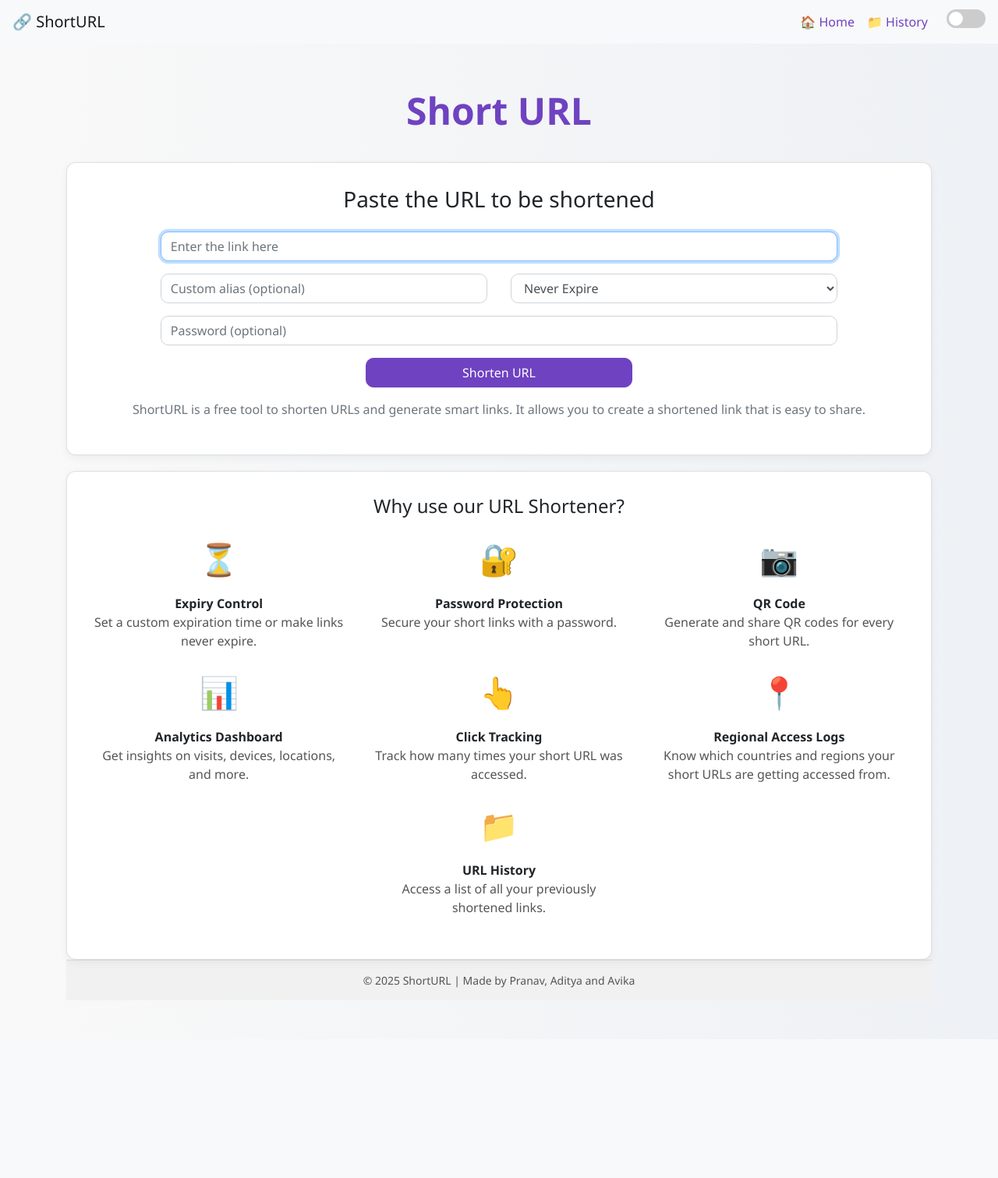
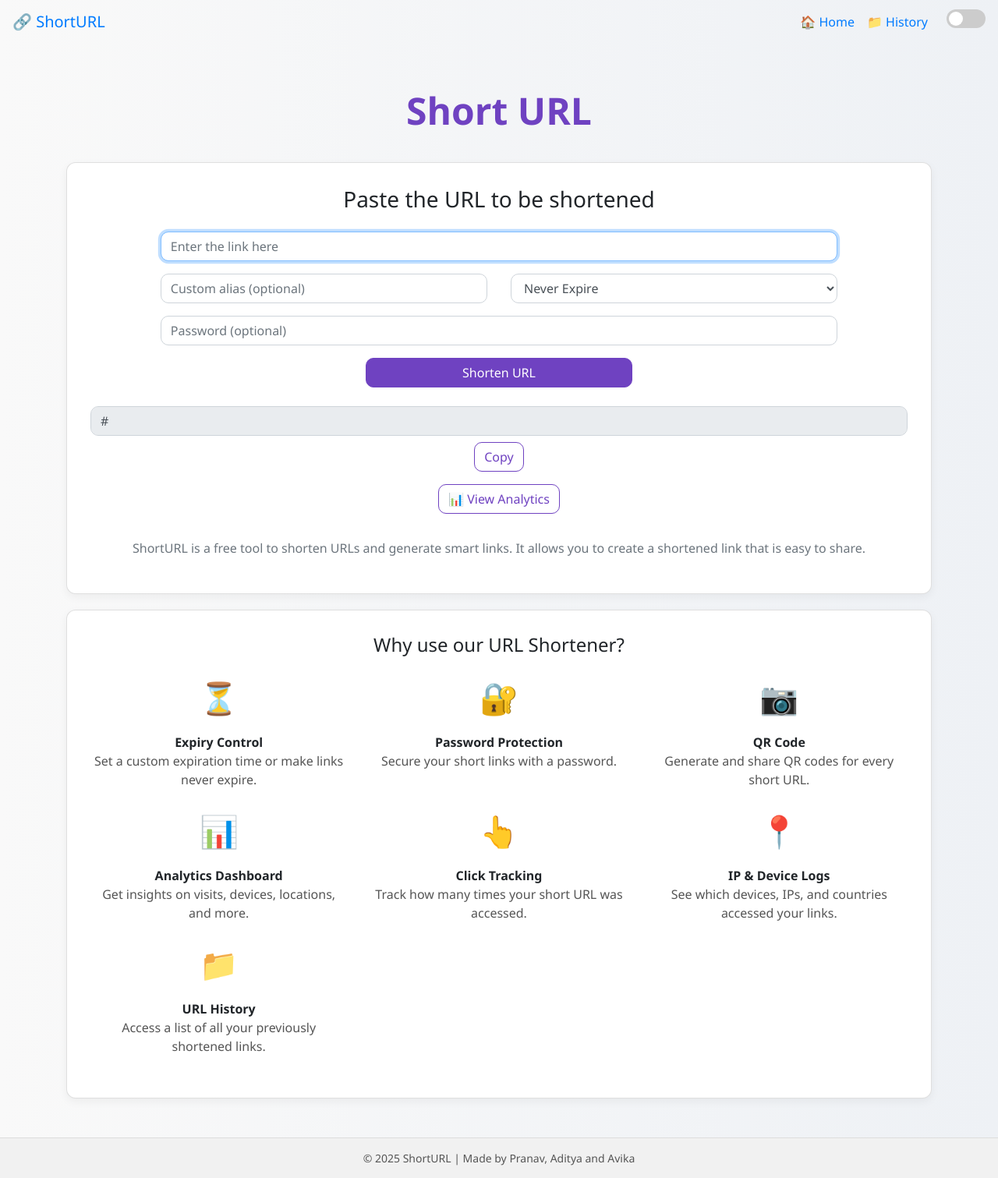
Before and after one commit to Pranavfr/url-shortener, a Flask app: template templates/index.html in a window 1280 px wide. Shown: the whole page at 78% size. Before the commit the page ends 1267 px from the top, so only its background shows below. Run offline with Flask 3, Linux system fonts and the light colour scheme; the template is opened without the code that fills it: most values are stand-ins (such as "Sample title", 1, 10 or a date in 2020); some libraries are stand-ins or nearby versions.

Commit message:
Fix dark mode and navbar styling

```diff
--- a/templates/index.html
+++ b/templates/index.html
@@ -183,8 +197,8 @@
 </div>
 
 <!-- Navbar -->
-<nav class="navbar navbar-expand-lg navbar-light bg-light">
-  <a class="navbar-brand text-purple" href="/">🔗 ShortURL</a>
+<nav class="navbar navbar-expand-lg" id="mainNavbar">
+  <a class="navbar-brand" href="/">🔗 ShortURL</a>
   <button class="navbar-toggler" type="button" data-toggle="collapse" data-target="#navbarNav">
     <span class="navbar-toggler-icon"></span>
   </button>
@@ -244,9 +258,21 @@
       </div>
     </form>
 
-    <div id="resultSection" class="mt-4" style="display: none;">
-      <input type="text" class="form-control mb-2" id="shortUrl" value="" readonly>
+    <div id="resultSection" class="mt-4" style="display: {{ 'block' if short_url else 'none' }};">
+      <input type="text" class="form-control mb-2" id="shortUrl" value="{{ short_url or '' }}" readonly>
       <button class="btn btn-outline-primary" onclick="copyShortUrl()">Copy</button>
+      <div class="mt-3">
+        {% if short_url %}
+        <a href="/stats/{{ short_url.split('/')[-1] }}" class="btn btn-outline-primary">📊 View Analytics</a>
+        {% endif %}
+      </div>
+      <div class="mt-3">
+        {% if qr_code_filename %}
+        <img id="qrImage" src="{{ url_for('static', filename=qr_code_filename) }}" alt="QR Code" style="max-width: 150px;">
+        <br>
+        <a download="QRCode.png" href="{{ url_for('static', filename=qr_code_filename) }}" class="btn btn-outline-primary mt-2">Download QR</a>
+        {% endif %}
+      </div>
     </div>
 
     <p class="mt-3 text-muted">
@@ -285,24 +312,24 @@
       </div>
       <div class="col-md-4 mb-4">
         <div class="feature-icon">📍</div>
-      <div class="feature-title">Regional Access Logs</div>
-      <div class="feature-desc">Know which countries and regions your short URLs are getting accessed from.</div>
+        <div class="feature-title">IP & Device Logs</div>
+        <div class="feature-desc">See which devices, IPs, and countries accessed your links.</div>
       </div>
-    <div class="col-md-4 mb-4 mx-auto">
+      <div class="col-md-4 mb-4">
         <div class="feature-icon">📁</div>
         <div class="feature-title">URL History</div>
         <div class="feature-desc">Access a list of all your previously shortened links.</div>
       </div>
     </div>
   </div>
-
+</div>
 
 <!-- Footer -->
 <footer>
   &copy; 2025 ShortURL | Made by Pranav, Aditya and Avika
 </footer>
 
-<!-- JS Scripts -->
+<!-- Scripts -->
 <script>
   function copyShortUrl() {
     const shortUrlField = document.getElementById('shortUrl');
@@ -333,12 +360,14 @@
 
   window.onload = function () {
     const preference = localStorage.getItem('darkMode');
-    if (preference === 'enabled' || (!preference && window.matchMedia('(prefers-color-scheme: dark)').matches)) {
+    if (preference === 'enabled') {
+      applyDarkMode(true);
+    } else if (!preference && window.matchMedia('(prefers-color-scheme: dark)').matches) {
       applyDarkMode(true);
     } else {
       applyDarkMode(false);
     }
-  };
+  }
 </script>
 
 <script src="https://code.jquery.com/jquery-3.5.1.slim.min.js"></script>
```
Also changed, not shown: other parts of templates/index.html (+35 -20 lines), analytics.json (+1 -1 lines), urls.json (+1 -1 lines), static/qrcodes/git1.png (added), static/qrcodes/hfg.png (added), static/qrcodes/xzxzxzx.png (added). Lines whose indentation alone changed are shown as unchanged.
